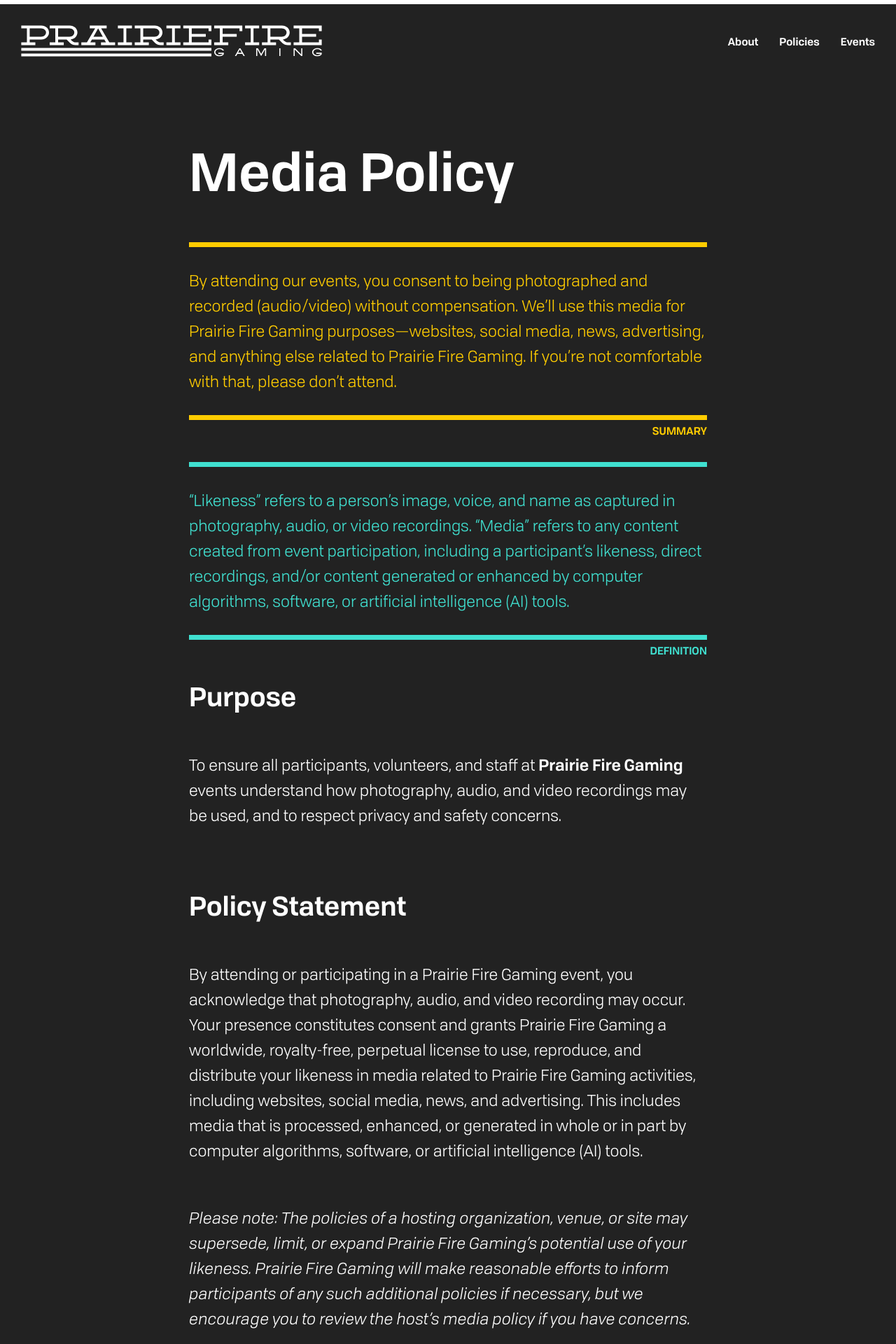
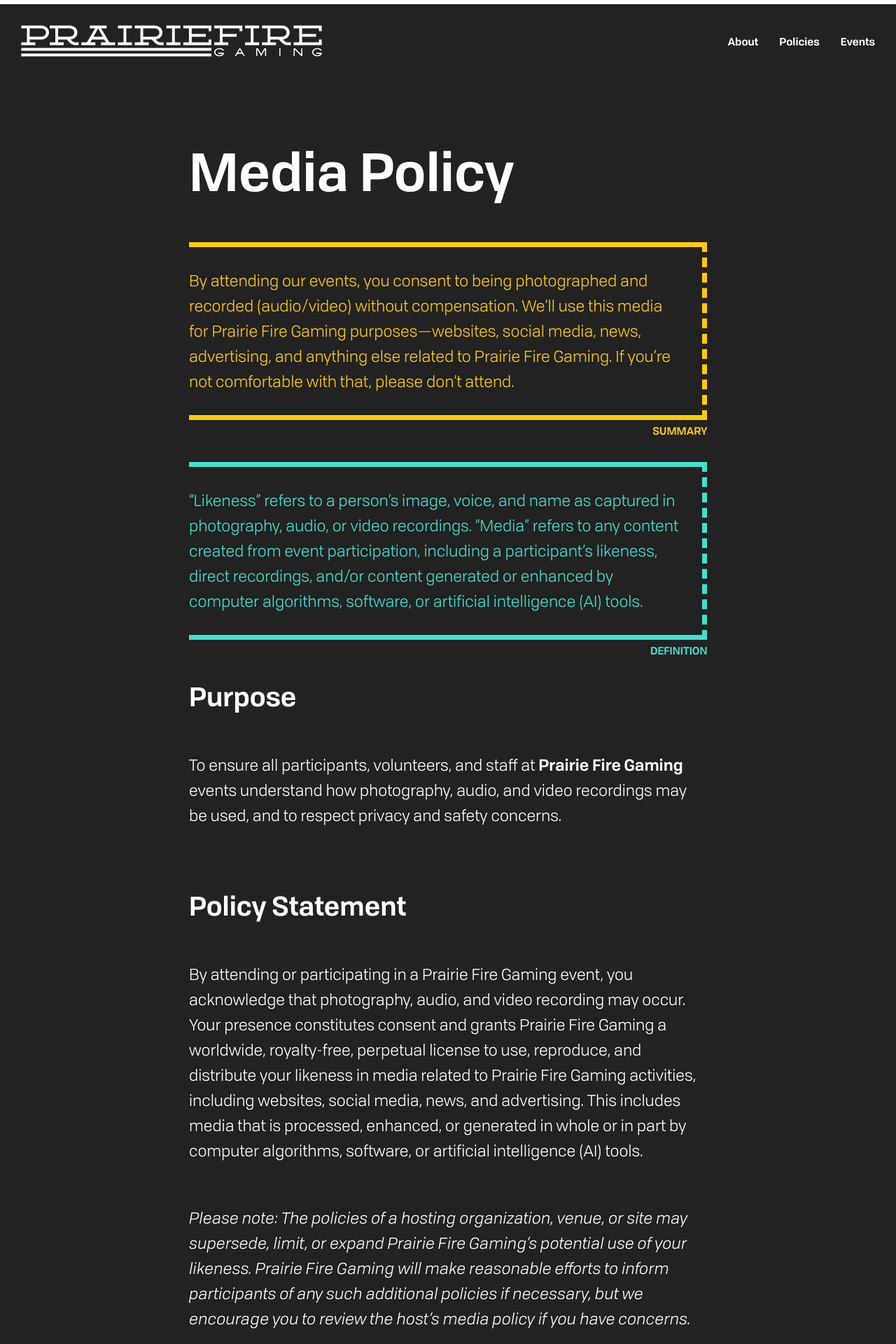
Before and after one commit to jedlimke/prairiefiregaming.com, a Jekyll site: the page built from policies/media-policy.md, in a window 1280 px wide. Shown: the top 1920 px of the page at 70% size. Built offline with Jekyll 4.4.1, drawn with Linux system fonts in a browser that asks for light colours.

Commit message:
Styles on policies

```diff
--- a/_sass/base.scss
+++ b/_sass/base.scss
@@ -370,6 +370,8 @@
 	padding: var(--spacing-unit) 0;
 	border-top: solid 0.5em var(--brand-yellow);
 	border-bottom: solid 0.5em var(--brand-yellow);
+	border-right: dashed 0.5em var(--brand-yellow);
+	padding-right: var(--spacing-unit);
 	position: relative;
 
 	display: flex;
@@ -381,7 +383,7 @@
 		content: attr(data-label);
 		position: absolute;
 		bottom: -1.5em;
-		right: 0;
+		right: -0.5em;
 		transform-origin: bottom right;
 		font-weight: 900;
 		line-height: 0;
```
